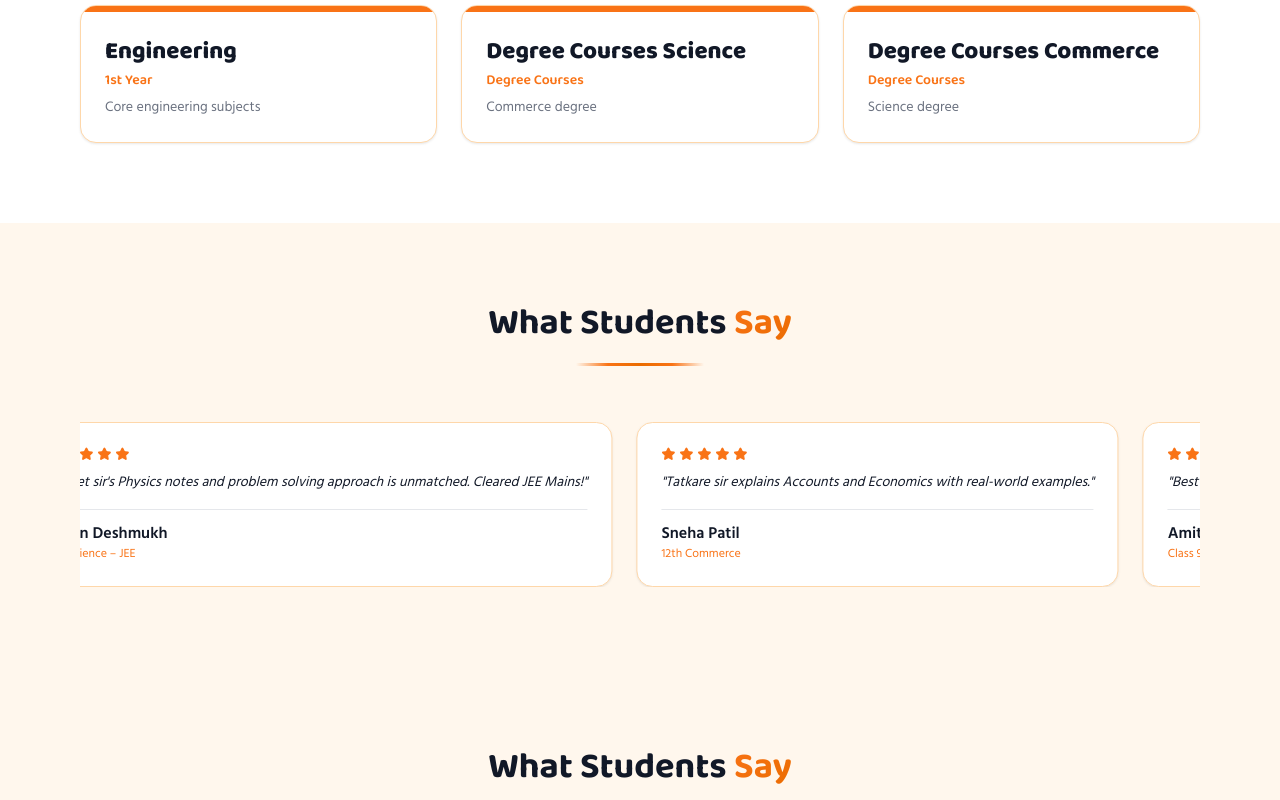
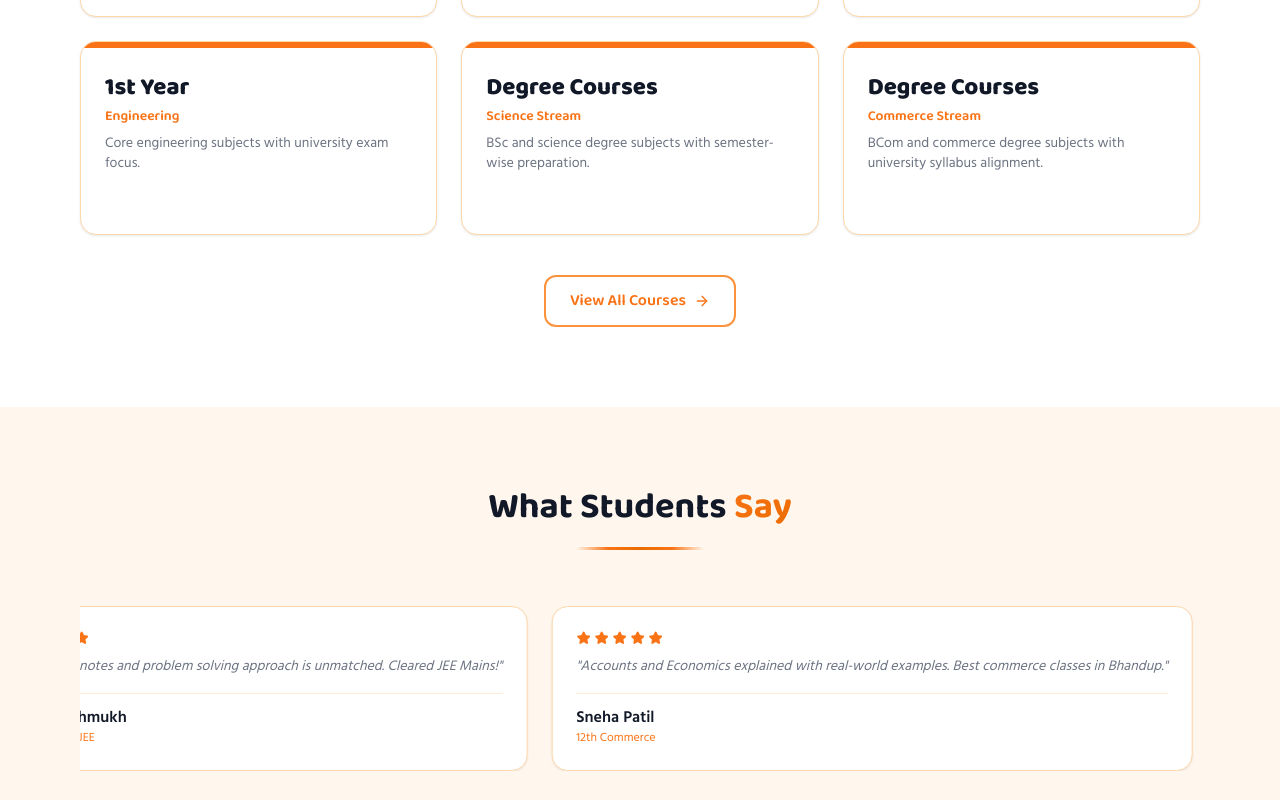
Before and after one commit to MayurRaonang/adhyayan-classes, a React (Vite) app in the folder client/: page / in a window 1280 px wide. Shown: the part 2120-2920 px from the top of the page. Built offline with nearby package versions, Linux system fonts and the light colour scheme.

Commit message:
home page our batch div made clickable

```diff
--- a/client/src/pages/Home.jsx
+++ b/client/src/pages/Home.jsx
@@ -17,13 +17,46 @@ const highlights = [
 ]
 
 const testimonials = [
-  { name: 'Priya Kulkarni', class: 'Class 10 SSC', text: 'Raj sir\'s teaching made Maths so easy to understand. I scored 94% in boards!', stars: 5 },
-  { name: 'Rohan Deshmukh', class: '12th Science – JEE', text: 'Sanket sir\'s Physics notes and problem solving approach is unmatched. Cleared JEE Mains!', stars: 5 },
-  { name: 'Sneha Patil', class: '12th Commerce', text: 'Tatkare sir explains Accounts and Economics with real-world examples.', stars: 5 },
+  { name: 'Priya Kulkarni', class: 'Class 10 SSC', text: 'The teaching made Maths so easy to understand. I scored 94% in boards!', stars: 5 },
+  { name: 'Rohan Deshmukh', class: '12th Science – JEE', text: 'The Physics notes and problem solving approach is unmatched. Cleared JEE Mains!', stars: 5 },
+  { name: 'Sneha Patil', class: '12th Commerce', text: 'Accounts and Economics explained with real-world examples. Best commerce classes in Bhandup.', stars: 5 },
   { name: 'Amit Shah', class: 'Class 9', text: 'Best foundation classes. Concepts are super clear now!', stars: 4 },
   { name: 'Neha Joshi', class: '12th Science', text: 'Doubt solving sessions helped me boost confidence.', stars: 5 },
   { name: 'Kunal More', class: 'Class 10', text: 'Weekly tests and analysis really improved my score.', stars: 4 },
 ];
+
+const batches = [
+  {
+    label: '8th – 10th',
+    sub: 'SSC Board',
+    desc: 'All core subjects covered with board exam focus and regular assessments.',
+  },
+  {
+    label: '11th – 12th',
+    sub: 'Science (JEE / NEET / CET)',
+    desc: 'Physics, Chemistry, Maths & Biology — competitive exam focused curriculum.',
+  },
+  {
+    label: '11th – 12th',
+    sub: 'Commerce',
+    desc: 'Accounts, Economics & OCM with board exam pattern coverage.',
+  },
+  {
+    label: '1st Year',
+    sub: 'Engineering',
+    desc: 'Core engineering subjects with university exam focus.',
+  },
+  {
+    label: 'Degree Courses',
+    sub: 'Science Stream',
+    desc: 'BSc and science degree subjects with semester-wise preparation.',
+  },
+  {
+    label: 'Degree Courses',
+    sub: 'Commerce Stream',
+    desc: 'BCom and commerce degree subjects with university syllabus alignment.',
+  },
+]
 
 export default function Home() {
   const sectionRefs = useRef([])
@@ -143,42 +176,51 @@ export default function Home() {
             <div className="divider-flame w-32 mx-auto mt-5" />
           </div>
           <div className="grid grid-cols-1 sm:grid-cols-2 lg:grid-cols-3 gap-6">
-            {[
-              { label: '8th – 10th', sub: 'SSC Board', desc: 'All subjects | Raj Rane Sir & Sanket More Sir' },
-              { label: '11th – 12th', sub: 'Science (JEE / NEET / CET)', desc: 'Physics, Chemistry, Maths, Biology | Raj Rane Sir & Sanket More Sir' },
-              { label: '11th – 12th', sub: 'Commerce', desc: 'Accounts, Economics, OCM | Ajinkya Tatkare Sir' },
-              { label: 'Engineering', sub: '1st Year', desc: 'Core engineering subjects' },
-              { label: 'Degree Courses Science', sub: 'Degree Courses', desc: 'Commerce degree ', soon: false },
-              { label: 'Degree Courses Commerce', sub: 'Degree Courses', desc: 'Science degree ', soon: false },
-            ].map((b, i) => (
-              <div key={i} ref={addRef} className="animate-on-scroll t-card rounded-2xl overflow-hidden card-hover" style={{ transitionDelay: `${i * 100}ms` }}>
+            {batches.map((b, i) => (
+              <Link
+                key={i}
+                to="/courses"
+                ref={addRef}
+                className="animate-on-scroll t-card rounded-2xl overflow-hidden card-hover group block"
+                style={{ transitionDelay: `${i * 100}ms`, textDecoration: 'none' }}
+              >
                 <div className="h-1.5 bg-orange-500" />
                 <div className="p-6">
-                  {b.soon && <span className="inline-block px-2 py-0.5 t-badge text-xs rounded-full font-display mb-3">Coming Soon</span>}
                   <div className="font-display font-extrabold text-2xl mb-0.5" style={{ color: 'var(--text-primary)' }}>{b.label}</div>
                   <div className="font-display font-semibold text-sm text-orange-500 mb-2">{b.sub}</div>
-                  <p className="text-sm" style={{ color: 'var(--text-secondary)' }}>{b.desc}</p>
+                  <p className="text-sm mb-4" style={{ color: 'var(--text-secondary)' }}>{b.desc}</p>
+                  {/* Arrow that appears on hover */}
+                  <div className="flex items-center gap-1 text-orange-500 text-sm font-display font-semibold opacity-0 group-hover:opacity-100 transition-opacity duration-200">
+                    View Details <ArrowRight size={14} />
                   </div>
                 </div>
+              </Link>
             ))}
+          </div>
+
+          {/* View all courses CTA below grid */}
+          <div ref={addRef} className="animate-on-scroll text-center mt-10">
+            <Link
+              to="/courses"
+              className="inline-flex items-center gap-2 px-6 py-3 border-2 border-orange-400 text-orange-500 font-display font-semibold rounded-xl hover:bg-orange-500 hover:text-white transition-all duration-200"
+            >
+              View All Courses <ArrowRight size={16} />
+            </Link>
           </div>
         </div>
       </section>
 
-      {/* ── TESTIMONIALS ── */}
+      {/* ── TESTIMONIALS MARQUEE ── */}
       <section className="py-20 t-bg-secondary overflow-hidden">
         <div className="max-w-6xl mx-auto px-4">
-
           <div className="text-center mb-14">
-          <h2 className="font-display font-bold text-4xl mb-3">
+            <h2 className="font-display font-bold text-4xl mb-3" style={{ color: 'var(--text-primary)' }}>
               What Students <span className="text-flame">Say</span>
             </h2>
             <div className="divider-flame w-32 mx-auto mt-5" />
           </div>
 
-    {/* Marquee Wrapper */}
           <div className="relative w-full overflow-hidden">
-
             <div className="flex gap-6 animate-marquee">
               {[...testimonials, ...testimonials].map((t, i) => (
                 <div
@@ -190,42 +232,32 @@ export default function Home() {
                       <Star key={j} size={14} fill="#f97316" className="text-orange-500" />
                     ))}
                   </div>
-
-            <p className="text-sm italic mb-4">
+                  <p className="text-sm italic mb-4" style={{ color: 'var(--text-secondary)' }}>
                     "{t.text}"
                   </p>
-
-            <div className="pt-3 border-t">
-              <div className="font-semibold">{t.name}</div>
+                  <div style={{ borderTop: '1px solid var(--border-light)', paddingTop: '12px' }}>
+                    <div className="font-semibold" style={{ color: 'var(--text-primary)' }}>{t.name}</div>
                     <div className="text-orange-500 text-xs">{t.class}</div>
                   </div>
                 </div>
               ))}
             </div>
-
           </div>
         </div>
       </section>
-{/* ── TESTIMONIALS ── */}
-      {/* GOOGLE REVIEWS */}
+
+      {/* ── GOOGLE REVIEWS (Elfsight) ── */}
       <section className="py-20 t-bg-secondary">
         <div className="max-w-6xl mx-auto px-4">
-
           <div className="text-center mb-14">
-      <h2 className="font-display font-bold text-4xl mb-3">
-        What Students <span className="text-flame">Say</span>
+            <h2 className="font-display font-bold text-4xl mb-3" style={{ color: 'var(--text-primary)' }}>
+              Google <span className="text-flame">Reviews</span>
             </h2>
             <div className="divider-flame w-32 mx-auto mt-5" />
           </div>
-
           <div className="t-card rounded-2xl p-6">
-      {/* ⚠️ This is wrong currently */}
-      {/* You cannot use elfsight script inside iframe */}
-
-      {/* Correct usage below 👇 */}
             <div className="elfsight-app-a008f3bc-8980-436a-b49b-ab39e8514618" data-elfsight-app-lazy></div>
           </div>
-
         </div>
       </section>
 
--- a/client/src/pages/Results.jsx
+++ b/client/src/pages/Results.jsx
@@ -311,7 +311,7 @@ export default function Results() {
               { name: "Dr. Chintan Dhuri", score: "MBBS", exam: "Medical", extra: "SKR Ayurvedic Medical College, Nagpur", img: "/images/history3.png" },
               { name: "Dr. Rutuja Jadhav", score: "MBBS", exam: "Medical", extra: "Orel State Medical University, Russia", img: "/images/history4.png" },
               { name: "Dr. Vaishnavi Jadhav", score: "MBBS", exam: "Medical", extra: "Orel State Medical University, Russia", img: "/images/history5.png" },
-              { name: "Swayam Kamble", score: "92%", exam: "Science", extra: "99%ile CET • 95% JEE", img: "/images/history6.png" },
+              { name: "Swayam Kamble", score: "92%", exam: "Science", extra: "99%ile CET • 95% JEE • B.Tech DJ Sanghvi", img: "/images/history6.png" },
               { name: "Shreya Tate", score: "93.17%", exam: "Commerce", extra: "MCC", img: "/images/history7.png" },
               { name: "Harshali Rane", score: "94.80%", exam: "SSC", extra: "St. Xavier", img: "/images/history8.png" },
             ].map((student, i) => (
```
Also changed, not shown: client/public/images/history7.png. Lines whose indentation alone changed are shown as unchanged.
